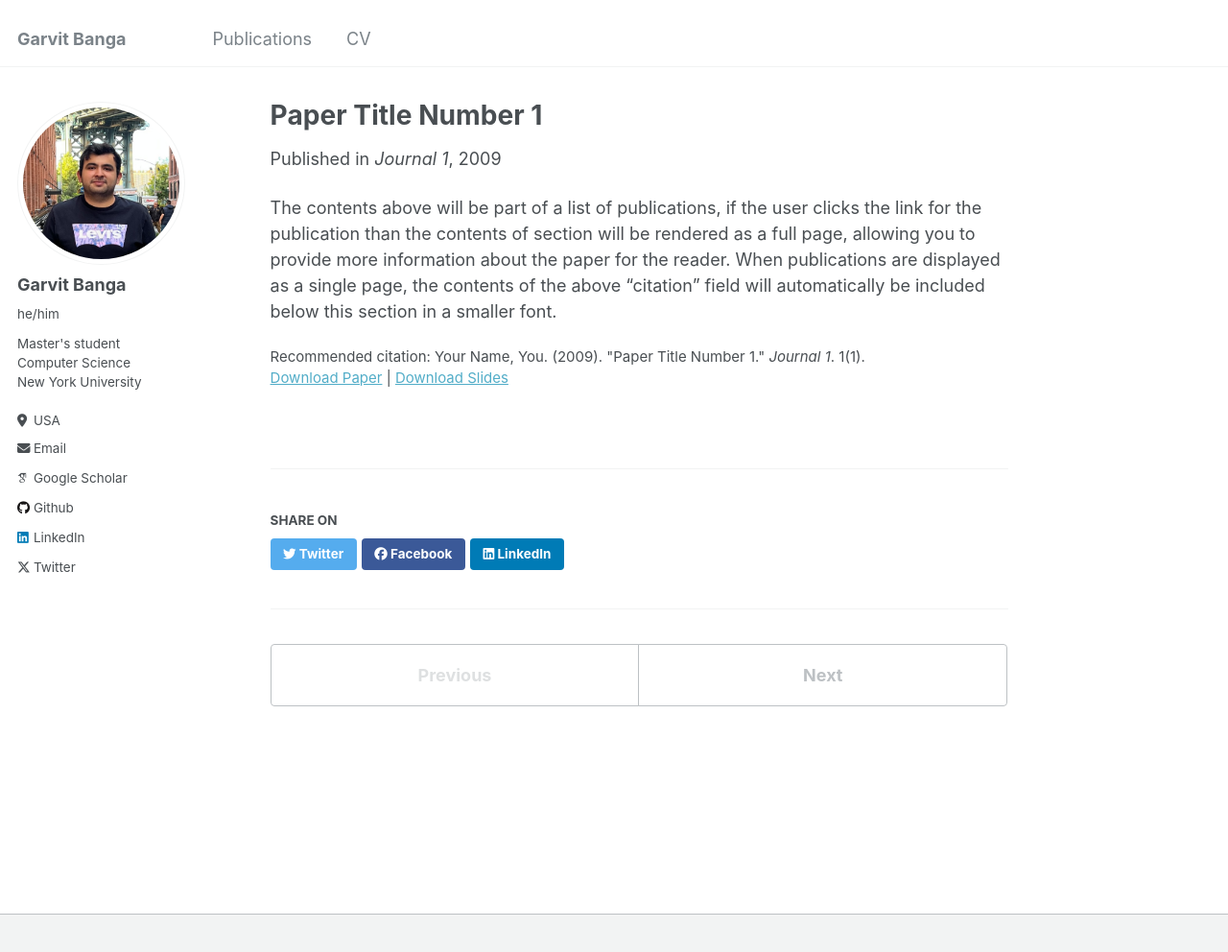
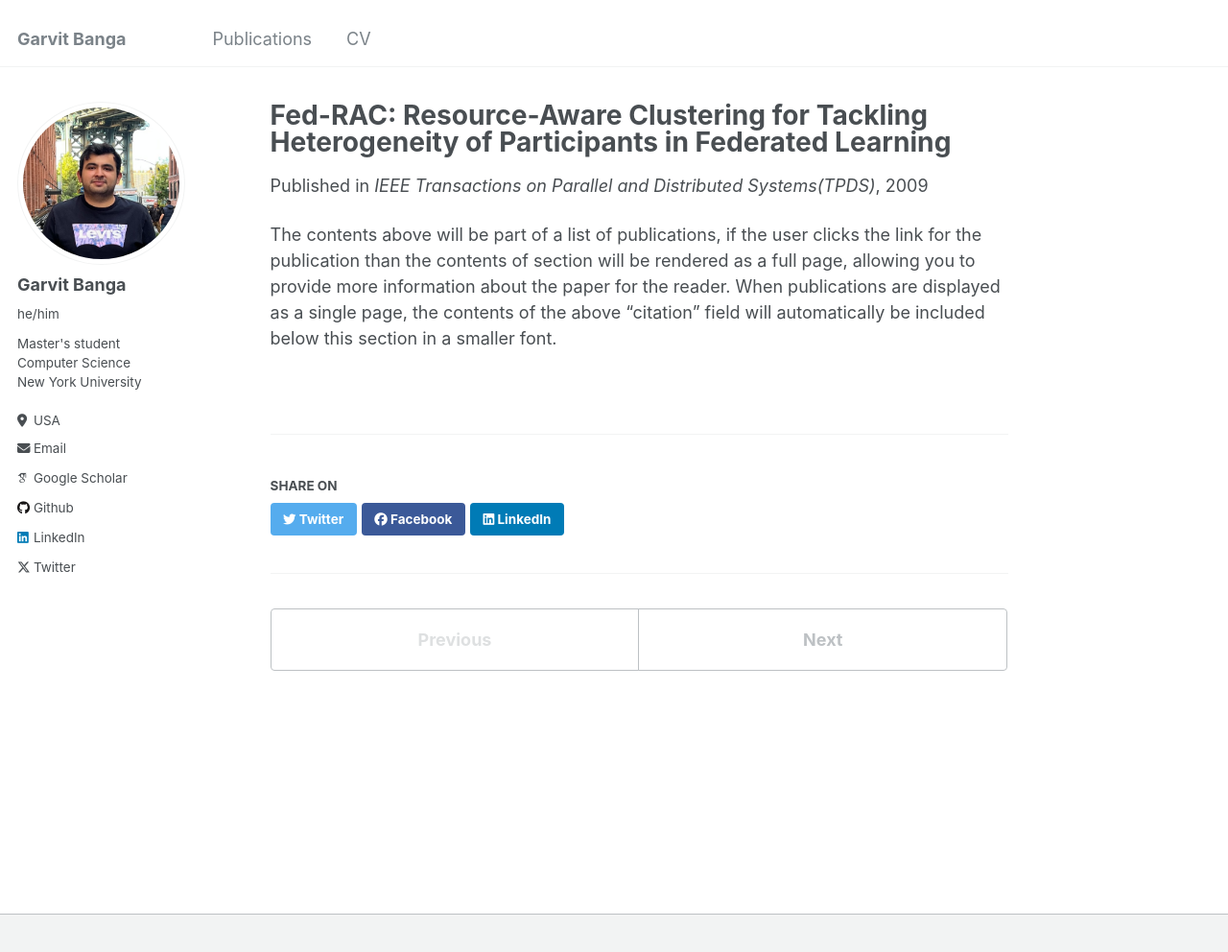
Before and after one commit to GarvitBanga/garvitbanga.github.io, a Jekyll site: the page built from _publications/2009-10-01-paper-title-number-1.md, in a window 1280 px wide and 1025 px high. Shown: the top 992 px of the window at 96% size. Built offline with Jekyll 4.4.1, drawn with Linux system fonts in a browser that asks for light colours; some web fonts are replaced.

Commit message:
Update 2009-10-01-paper-title-number-1.md

```diff
--- a/_publications/2009-10-01-paper-title-number-1.md
+++ b/_publications/2009-10-01-paper-title-number-1.md
@@ -1,13 +1,11 @@
 ---
-title: "Paper Title Number 1"
+title: "Fed-RAC: Resource-Aware Clustering for Tackling Heterogeneity of Participants in Federated Learning"
 collection: publications
-permalink: /publication/2009-10-01-paper-title-number-1
+permalink: /publication/FedRAC
 excerpt: 'This paper is about the number 1. The number 2 is left for future work.'
 date: 2009-10-01
-venue: 'Journal 1'
-slidesurl: 'http://academicpages.github.io/files/slides1.pdf'
-paperurl: 'http://academicpages.github.io/files/paper1.pdf'
-citation: 'Your Name, You. (2009). &quot;Paper Title Number 1.&quot; <i>Journal 1</i>. 1(1).'
+venue: 'IEEE Transactions on Parallel and Distributed Systems(TPDS)'
+paperurl: '[http://academicpages.github.io/files/paper1.pdf](https://ieeexplore.ieee.org/abstract/document/10476717)'
 ---
 
 The contents above will be part of a list of publications, if the user clicks the link for the publication than the contents of section will be rendered as a full page, allowing you to provide more information about the paper for the reader. When publications are displayed as a single page, the contents of the above "citation" field will automatically be included below this section in a smaller font.
```
